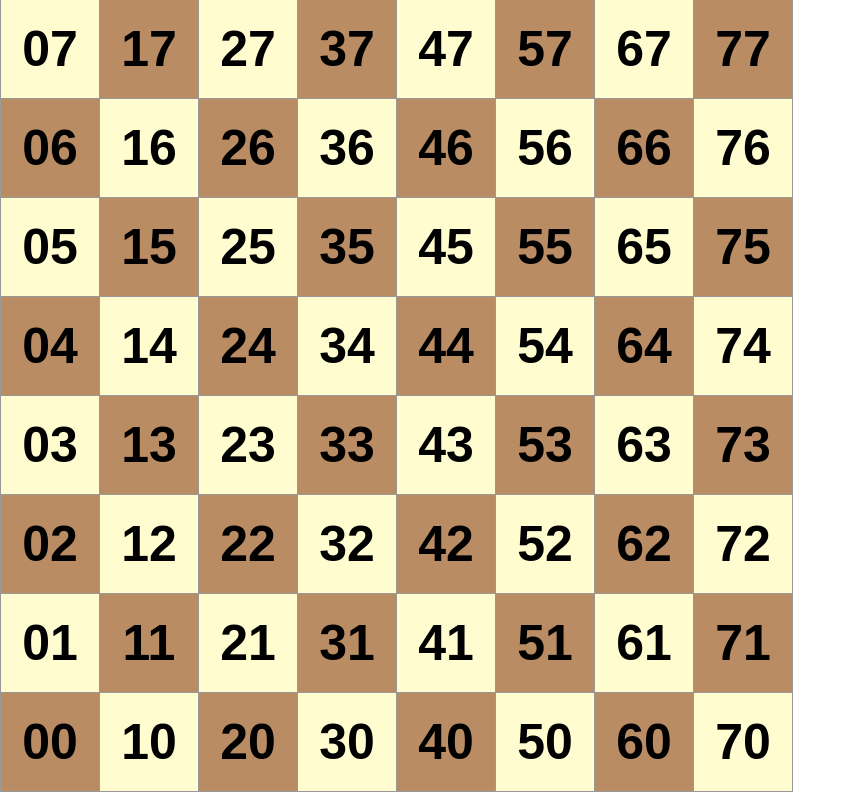
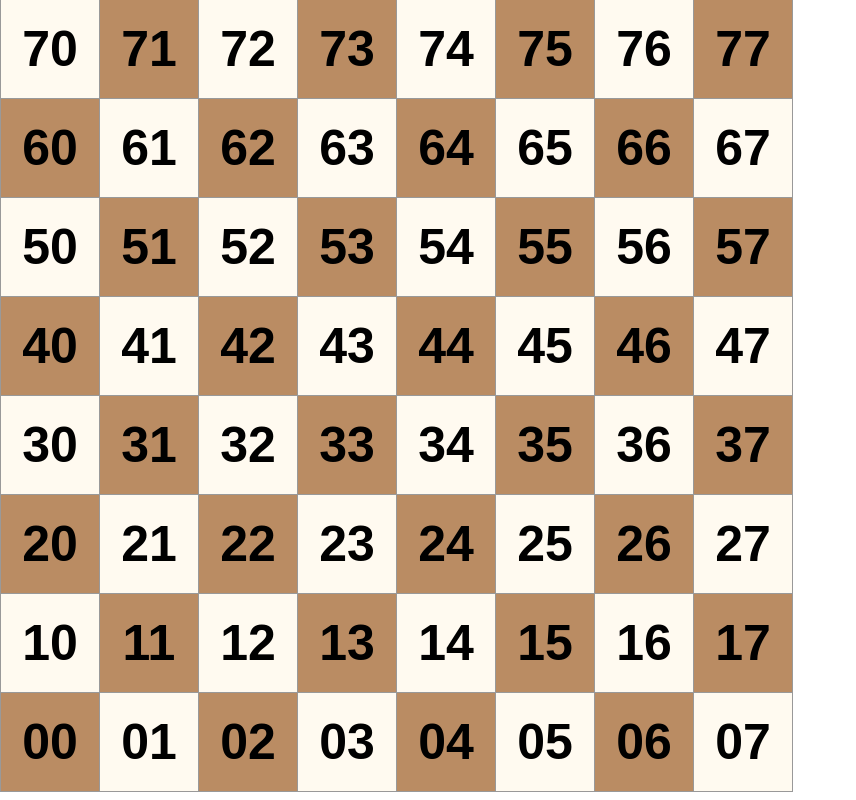
Before and after one commit to UltraFutile/react-chess, a React (Create React App) app: page / in a window 1280 px wide. Shown: the whole page, without its empty margins (0-856 px from the left). Built offline with nearby package versions, Linux system fonts and the light colour scheme.

Commit message:
Create board state, state lifted to board FC

```diff
--- a/src/components/Board.tsx
+++ b/src/components/Board.tsx
@@ -1,33 +1,95 @@
+import React from 'react';
 import './Board.css'
 import { Square } from "./Square";
 
+/**
+ * Should maintain state of:
+ *  - Board
+ *  - Able to lookup any random square in constant time
+ *
+ * Game manager should be able to:
+ *  - Use board to find all pieces
+ *
+ */
 export const Board = () => {
+    const [boardState, setBoardState] = React.useState<BoardState>(new BoardState(8, 8));
+
+    const onSquareClick = (file: number, rank: number) => {
+        console.log(`FILE: ${file}, RANK: ${rank}`)
+    };
+
     const renderSquare = (file: number, rank: number, color: string) => {
-        return <Square file={file} rank={rank} color={color} /> //'\u265C' for black knight
+        return <Square
+            key={`${file}${rank}`}
+            file={file}
+            rank={rank}
+            color={color}
+            onClick={onSquareClick}
+
+        />; //'\u265C' for black knight
     }
 
-    const renderRow = (rank: number) => {
-        let colorIn: boolean = rank % 2 === 0;
-        const row = [];
-        for (let i = 0; i < 8; i++) {
-            row.push(renderSquare(i, rank, colorIn ? '#BA8C63' : '#FFFDD0'));
-            colorIn = !colorIn;
+    const renderSquares = () => {
+        const rows = [];
+        for (let i = 0; i < boardState.fileNum; i++) {
+            const row = [];
+            for (let j = 0; j < boardState.rankNum; j++) {
+                let squareState: SquareState = boardState.getSquare(i, j);
+                row.push(renderSquare(squareState.file, squareState.rank, squareState.color));
+            }
+            rows.unshift(
+                <div key={i} className="board-row">
+                    {row}
+                </div>
+            )
         }
-        return (
-            <div className="board-row">
-                {row}
-            </div>
-        );
-    }
-
-    const rows = [];
-    for (let i = 0; i < 8; i++) {
-        rows.unshift(renderRow(i));
+        return rows;
     }
 
     return (
-        <div>
-            {rows}
+        <div className="board-shell">
+            {renderSquares()}
         </div>
     );
 }
+
+interface SquareState {
+    color: string;
+    file: number;
+    rank: number;
+}
+
+class BoardState {
+    private squareArray: SquareState[][];
+    public fileNum: number;
+    public rankNum: number;
+
+    constructor(fileNum: number = 8, rankNum: number = 8) {
+        this.squareArray = this.initializeSquares(fileNum, rankNum);
+        this.fileNum = fileNum;
+        this.rankNum = rankNum;
+    }
+
+    initializeSquares(fileNum: number, rankNum: number) {
+        const rows = [];
+        for (let i = 0; i < fileNum; i++) {
+            let row: SquareState[] = [];
+            let colorIn: boolean = i % 2 === 0;
+            for (let j = 0; j < rankNum; j++) {
+                row.push({
+                    color:  colorIn ? '#BA8C63' : '#FFFAF0',
+                    file: i,
+                    rank: j
+                });
+                colorIn = !colorIn;
+            }
+            rows.push(row);
+        }
+
+        return rows;
+    }
+
+    getSquare(file: number, rank: number) {
+        return this.squareArray[file][rank];
+    }
+}
--- a/src/components/Square.tsx
+++ b/src/components/Square.tsx
@@ -1,12 +1,12 @@
 import './Square.css'
 
-export const Square = (props: { file: number, rank: number, color: string }) => {
+export const Square = (props: { file: number, rank: number, color: string, onClick: (file: number, rank: number) => void}) => {
     const FILE_CHAR_STRING = "ABCDEFGH";
     const buttonStyle = {
         backgroundColor: props.color
     };
     return (
-        <button className="square" style={buttonStyle}>
+        <button className="square" style={buttonStyle} onClick={() => props.onClick(props.file, props.rank)}>
             {/* {'\u265C'} */}
             {/* {`${this.FILE_CHAR_STRING[this.props.file]}${this.props.rank + 1}`} */}
             {`${props.file}${props.rank}`}
```
